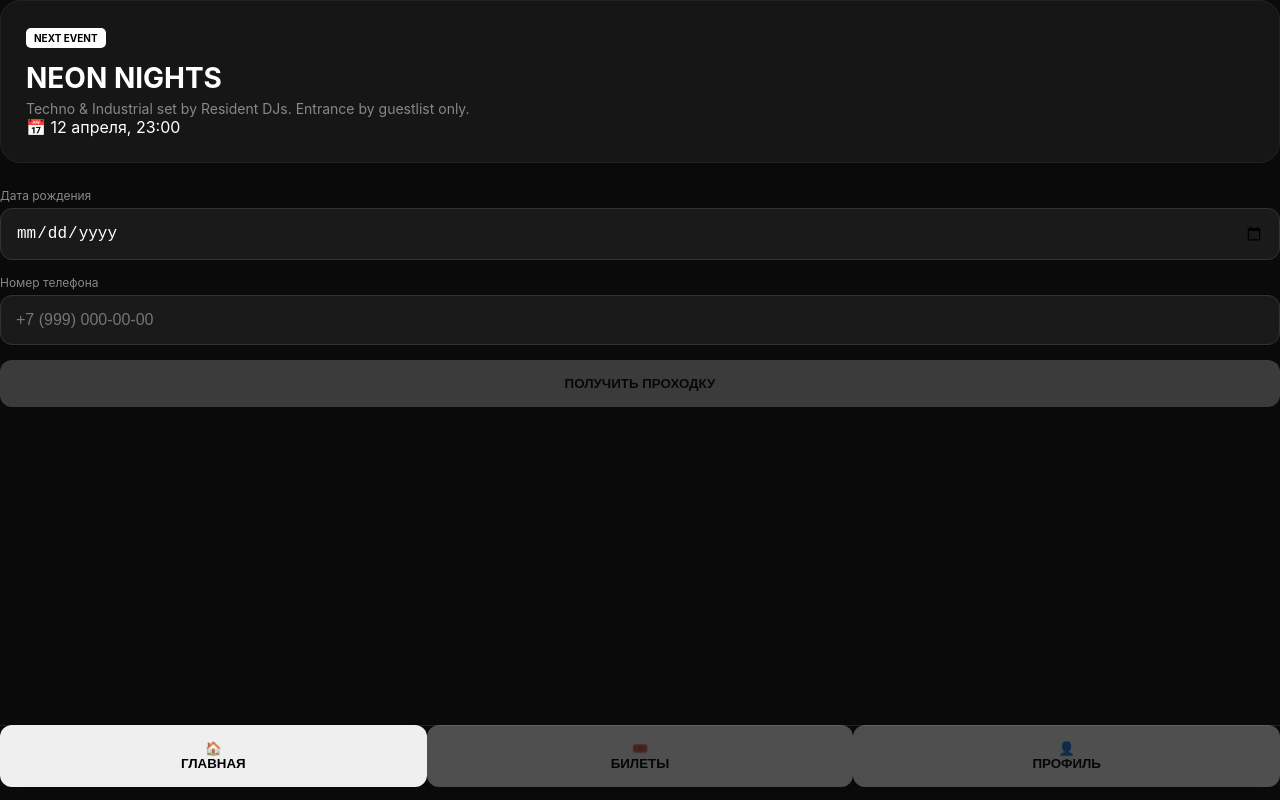
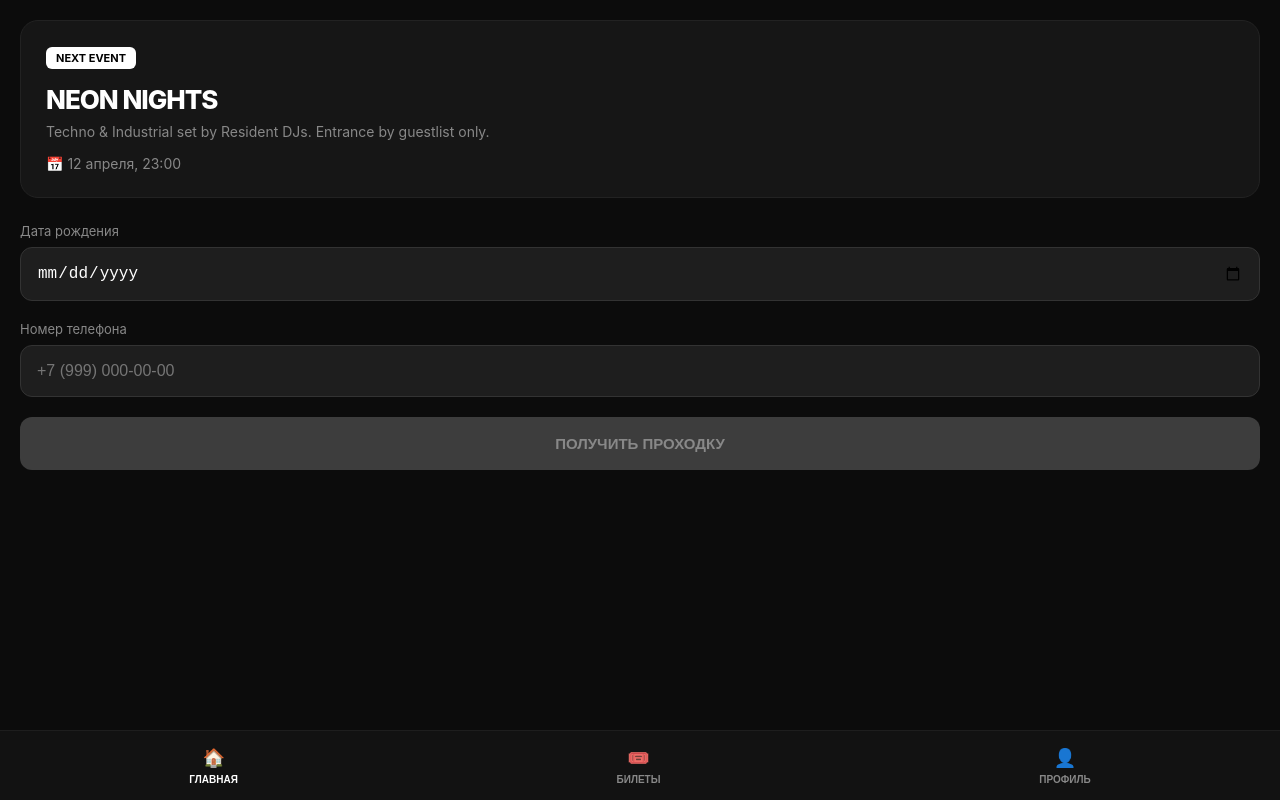
Before and after one commit to maksimbaulin0-code/ivent, a plain HTML site: page index.html in a window 1280 px wide. Drawn offline with Linux system fonts and the light colour scheme; a script that the page names is missing.

Commit message:
Update style.css

```diff
--- a/style.css
+++ b/style.css
@@ -1,72 +1,143 @@
 :root {
-    --bg: #0a0a0a;
-    --card: #161616;
+    --bg-color: #0c0c0c;
+    --card-bg: #161616;
+    --input-bg: #1e1e1e;
+    --text-main: #ffffff;
+    --text-dim: #888888;
     --accent: #ffffff;
-    --text-dim: #888;
     --error: #ff4444;
 }
 
 * { box-sizing: border-box; margin: 0; padding: 0; -webkit-tap-highlight-color: transparent; }
 
-body {
-    background: var(--bg);
-    color: white;
-    font-family: -apple-system, sans-serif;
-    overflow: hidden;
+html, body {
+    height: 100%;
+    background-color: var(--bg-color);
+    color: var(--text-main);
+    font-family: -apple-system, BlinkMacSystemFont, "Segoe UI", Roboto, Helvetica, Arial, sans-serif;
+    overflow: hidden; /* Запрещаем скролл всему body */
 }
 
-#app-container {
-    height: 100vh;
-    padding: 20px;
+/* ГЛАВНОЕ РЕШЕНИЕ ПРОБЛЕМЫ iOS */
+#app-viewport {
     display: flex;
     flex-direction: column;
+    height: 100vh; /* Занимаем всю высоту вьюпорта */
 }
 
-.view { flex: 1; overflow-y: auto; padding-bottom: 100px; }
-.hidden { display: none !important; }
+/* Зона контента, которая скроллится */
+#app-content {
+    flex: 1; /* Занимает всё свободное место */
+    overflow-y: auto; /* Скроллится только тут */
+    padding: 20px;
+    -webkit-overflow-scrolling: touch; /* Плавный скролл на iOS */
+}
 
-/* Билет */
+.view.hidden { display: none !important; }
+
+/* --- Стили Билета (как на скринах) --- */
 .ticket-card {
-    background: var(--card);
+    background: var(--card-bg);
     padding: 25px;
-    border-radius: 20px;
+    border-radius: 18px;
     border: 1px solid #222;
     margin-bottom: 25px;
 }
 
-.badge { background: white; color: black; padding: 4px 8px; border-radius: 5px; font-size: 10px; font-weight: bold; }
-h1 { font-size: 28px; margin: 15px 0 5px; }
-p { color: var(--text-dim); font-size: 14px; }
+.badge {
+    display: inline-block;
+    background: #fff;
+    color: #000;
+    padding: 4px 10px;
+    border-radius: 6px;
+    font-size: 11px;
+    font-weight: bold;
+    text-transform: uppercase;
+    margin-bottom: 15px;
+}
 
-/* Формы */
-.input-group { margin-bottom: 15px; }
-label { display: block; font-size: 12px; color: var(--text-dim); margin-bottom: 5px; }
-input, textarea {
-    width: 100%; padding: 15px; background: #1a1a1a; border: 1px solid #333;
-    border-radius: 12px; color: white; font-size: 16px;
+h1 { font-size: 26px; font-weight: 800; margin-bottom: 8px; letter-spacing: -1px; }
+.ticket-card p { color: var(--text-dim); font-size: 14px; margin-bottom: 15px; }
+.event-info { color: var(--text-dim); font-size: 14px; }
+
+/* --- Форма и Инпуты --- */
+.input-group { margin-bottom: 20px; position: relative; }
+label { display: block; font-size: 13px; color: var(--text-dim); margin-bottom: 8px; }
+
+input {
+    width: 100%;
+    padding: 16px;
+    background: var(--input-bg);
+    border: 1px solid #333;
+    border-radius: 12px;
+    color: #fff;
+    font-size: 16px;
 }
-.error-msg { color: var(--error); font-size: 11px; display: none; }
 
-/* Кнопки */
-button {
-    width: 100%; padding: 16px; border-radius: 12px; font-weight: bold; border: none; cursor: pointer;
+/* Стилизация даты для iOS */
+input[type="date"] {
+    -webkit-appearance: none;
+    min-height: 52px;
 }
-#submit-btn, .btn-primary { background: white; color: black; }
-#submit-btn:disabled { opacity: 0.2; }
-.btn-secondary { background: #222; color: white; margin-top: 10px; }
 
-/* Навигация */
+.error-msg {
+    position: absolute; /* Чтобы не двигала контент */
+    bottom: -18px; left: 0;
+    color: var(--error);
+    font-size: 11px;
+    display: none;
+}
+
+/* --- Кнопки --- */
+button#submit-btn {
+    width: 100%;
+    padding: 18px;
+    background: rgba(255, 255, 255, 0.2); /* Серенькая, как на скрине */
+    color: var(--text-dim);
+    border: none;
+    border-radius: 12px;
+    font-weight: 600;
+    font-size: 15px;
+    text-transform: uppercase;
+    margin-bottom: 20px;
+}
+
+/* Стиль активной кнопки, когда валидация прошла */
+button#submit-btn:not(:disabled) {
+    background: #fff;
+    color: #000;
+    opacity: 1;
+}
+
+/* --- ИСПРАВЛЕННАЯ НАВИГАЦИЯ (на Flexbox) --- */
 .bottom-nav {
-    position: fixed; bottom: 0; left: 0; width: 100%; height: 75px;
-    background: rgba(10, 10, 10, 0.9); backdrop-filter: blur(10px);
-    display: flex; justify-content: space-around; align-items: center;
-    border-top: 1px solid #222; padding-bottom: 15px;
+    flex-shrink: 0; /* Не даем навигации сжиматься */
+    height: 70px;
+    background: rgba(20, 20, 20, 0.95);
+    backdrop-filter: blur(10px);
+    -webkit-backdrop-filter: blur(10px);
+    border-top: 1px solid rgba(255,255,255,0.05);
+    display: flex;
+    justify-content: space-around;
+    align-items: center;
+    padding-bottom: env(safe-area-inset-bottom); /* Учет челки iPhone */
+    z-index: 100;
 }
-.nav-item { display: flex; flex-direction: column; align-items: center; opacity: 0.3; transition: 0.3s; }
-.nav-item.active { opacity: 1; }
-.icon { font-size: 20px; }
-.label { font-size: 10px; text-transform: uppercase; margin-top: 4px; }
 
-/* Профиль */
-.profile-box { text-align: center; padding: 30px 0; }
-.avatar { width: 80px; height: 80px; background: #222; border-radius: 50%; line-height: 80px; font-size: 30px; margin: 0 auto 15px; }
+.nav-item {
+    background: none;
+    border: none;
+    color: var(--text-dim);
+    display: flex;
+    flex-direction: column;
+    align-items: center;
+    justify-content: center;
+    gap: 5px;
+    padding: 10px;
+    transition: color 0.2s;
+}
+
+.nav-item.active { color: #fff; }
+
+.nav-icon { font-size: 18px; }
+.nav-label { font-size: 10px; font-weight: 600; text-transform: uppercase; }
```
